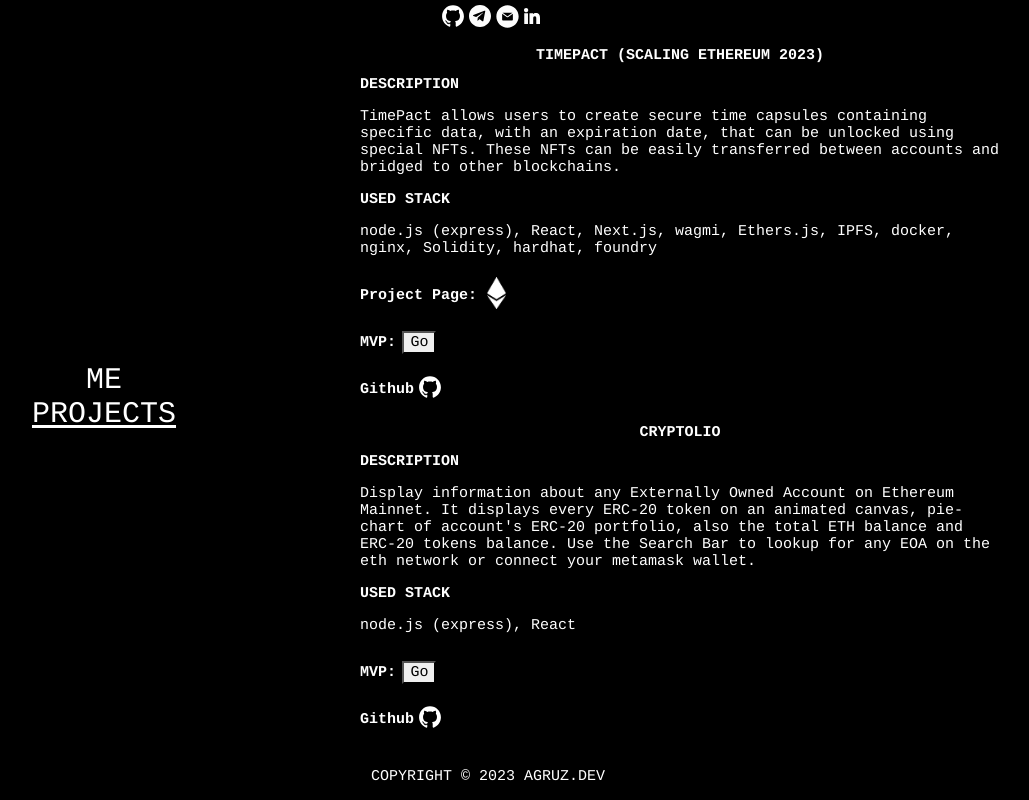
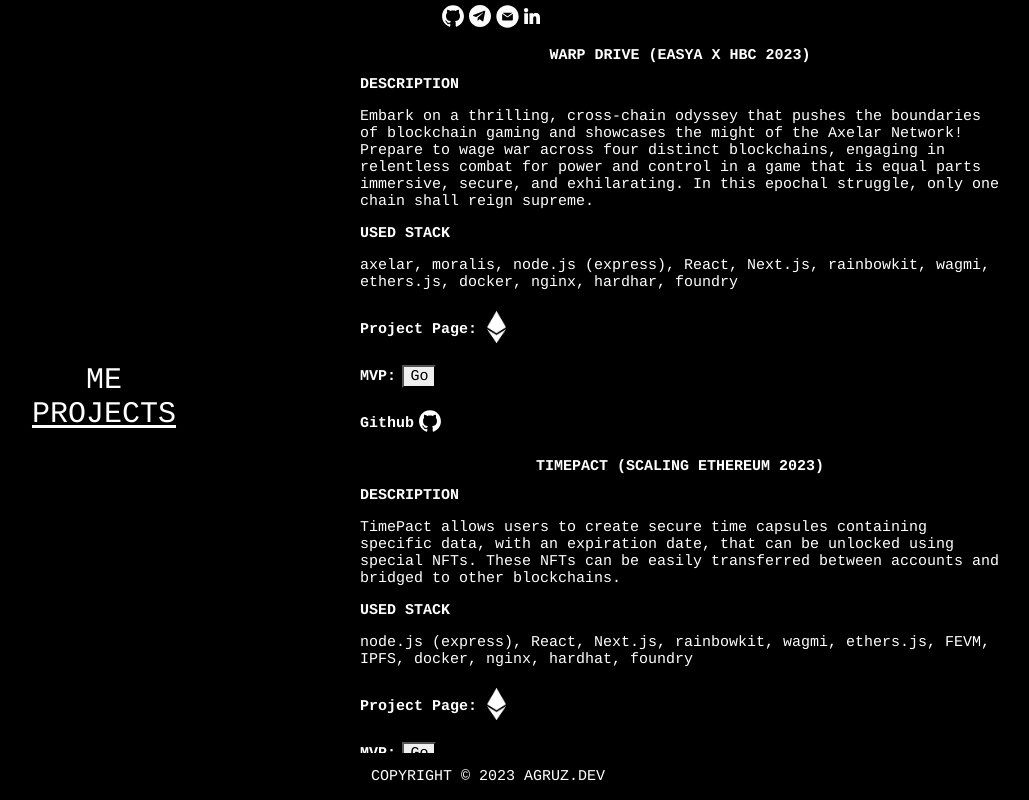
Before and after one commit to Canvinus/portfolio, a React (Create React App) app: page / in a window 1280 px wide. Both pictures are taken after a click on the element "PROJECTS". Shown: the whole page, without its empty margins (152-1181 px from the left). Built offline with nearby package versions, Linux system fonts and the light colour scheme.

Commit message:
add new win

```diff
--- a/src/components/Content/Projects.js
+++ b/src/components/Content/Projects.js
@@ -7,14 +7,28 @@ import EthLogo from '../../files/images/eth_logo.png'
 
 const myProjects = [
   {
+    title: 'Warp Drive (EasyA x HBC 2023)',
+    description:
+      'Embark on a thrilling, cross-chain odyssey that pushes the boundaries of blockchain gaming and showcases the might of the Axelar Network! Prepare to wage war across four distinct blockchains, engaging in relentless combat for power and control in a game that is equal parts immersive, secure, and exhilarating. In this epochal struggle, only one chain shall reign supreme.',
+    photo: '',
+    swagger: '',
+    stack:
+      'axelar, moralis, node.js (express), React, Next.js, rainbowkit, wagmi, ethers.js, docker, nginx, hardhar, foundry',
+    hack: 'https://twitter.com/easya_app/status/1642623297052618752?s=46&t=wWGh6aBdBOA2phlNMj_ZFQ',
+    prize: '1st place by Axelar',
+    github: 'https://github.com/Canvinus/warp-drive',
+    mvp: 'https://wdrive.io',
+  },
+  {
     title: 'TimePact (Scaling Ethereum 2023)',
     description:
       'TimePact allows users to create secure time capsules containing specific data, with an expiration date, that can be unlocked using special NFTs. These NFTs can be easily transferred between accounts and bridged to other blockchains.',
     photo: '',
     swagger: '',
     stack:
-      'node.js (express), React, Next.js, wagmi, Ethers.js, IPFS, docker, nginx, Solidity, hardhat, foundry',
+      'node.js (express), React, Next.js, rainbowkit, wagmi, ethers.js, FEVM, IPFS, docker, nginx, hardhat, foundry',
     hack: 'https://ethglobal.com/showcase/timepact-1mof1',
+    prize: 'Best Primitives or Infra by FVM',
     github: 'https://github.com/Canvinus/TimePact',
     mvp: 'https://timepact.xyz',
   },
```
Also changed, not shown: 1 other file (tests, documents, lock files or other folders).
